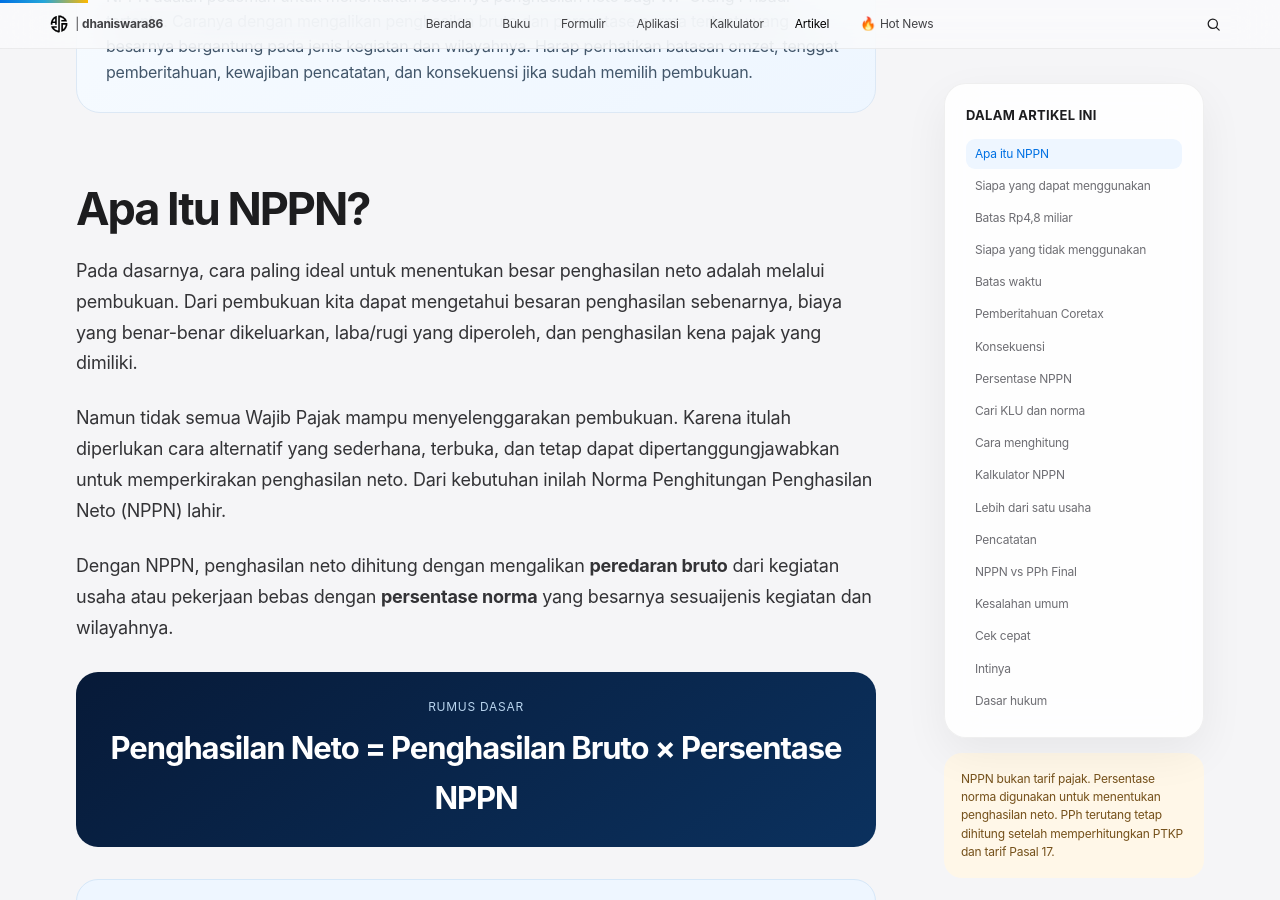
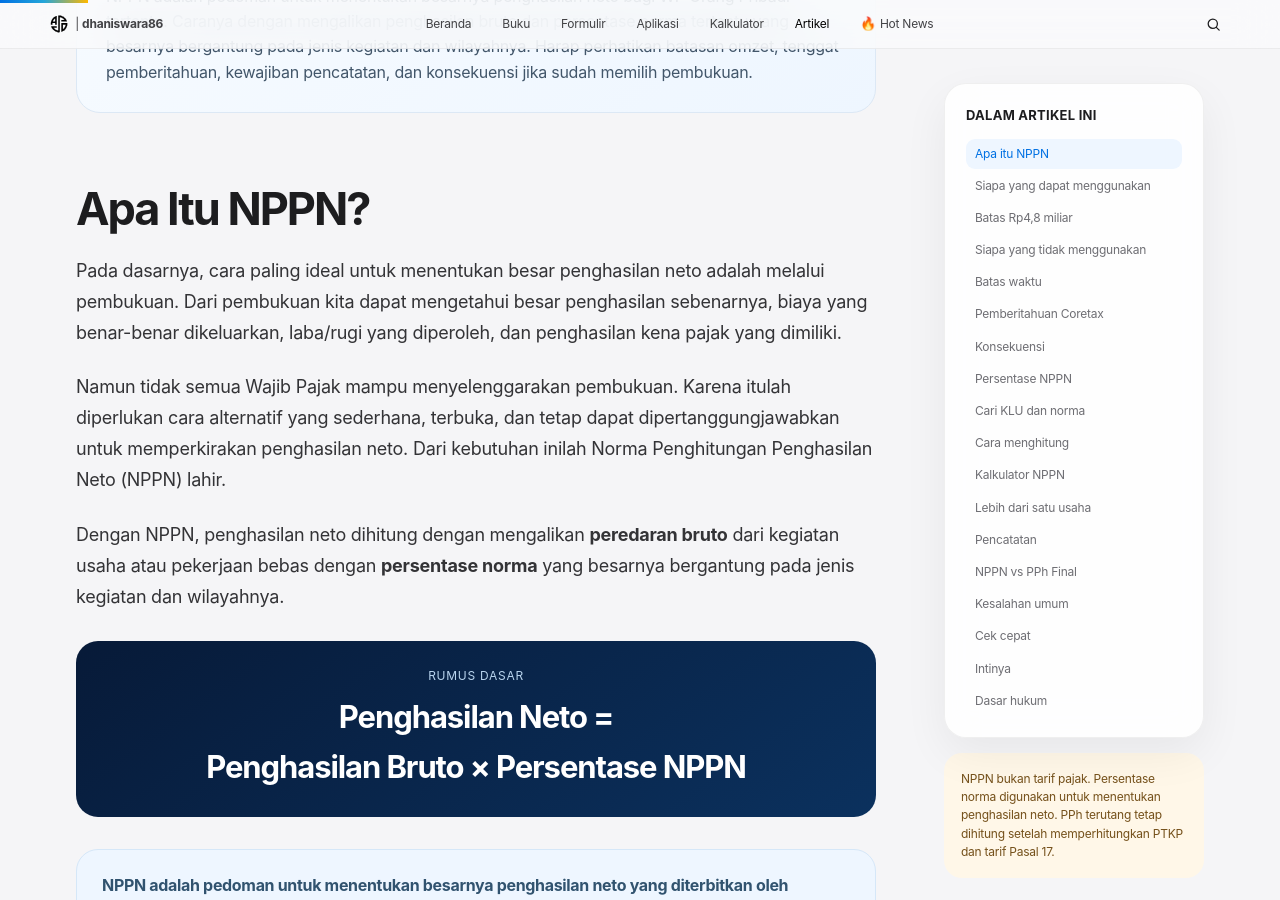
Before and after one commit to dhaniswara86/dhaniswara86.github.io, a Jekyll site: the page built from _artikel/nppn.md, in a window 1280 px wide and 900 px high, scrolled down 1123 px. Built offline with Jekyll 4.4.1, drawn with Linux system fonts in a browser that asks for light colours.

Commit message:
Update nppn.md

```diff
--- a/_artikel/nppn.md
+++ b/_artikel/nppn.md
@@ -65,17 +65,17 @@ custom_js:
 <h2>Apa Itu NPPN?</h2>
 
 <p>
-Pada dasarnya, cara paling ideal untuk menentukan besar penghasilan neto adalah melalui pembukuan. Dari pembukuan kita dapat mengetahui besaran penghasilan sebenarnya, biaya yang benar-benar dikeluarkan, laba/rugi yang diperoleh, dan penghasilan kena pajak yang dimiliki. </p>
+Pada dasarnya, cara paling ideal untuk menentukan besar penghasilan neto adalah melalui pembukuan. Dari pembukuan kita dapat mengetahui besar penghasilan sebenarnya, biaya yang benar-benar dikeluarkan, laba/rugi yang diperoleh, dan penghasilan kena pajak yang dimiliki. </p>
 
 <p> Namun tidak semua Wajib Pajak mampu menyelenggarakan pembukuan. Karena itulah diperlukan cara alternatif yang sederhana, terbuka, dan tetap dapat dipertanggungjawabkan untuk memperkirakan penghasilan neto. Dari kebutuhan inilah Norma Penghitungan Penghasilan Neto (NPPN) lahir. </p>
 
 <p>
-Dengan NPPN, penghasilan neto dihitung dengan mengalikan <strong>peredaran bruto</strong> dari kegiatan usaha atau pekerjaan bebas dengan <strong>persentase norma</strong> yang besarnya sesuaijenis kegiatan dan wilayahnya.
+Dengan NPPN, penghasilan neto dihitung dengan mengalikan <strong>peredaran bruto</strong> dari kegiatan usaha atau pekerjaan bebas dengan <strong>persentase norma</strong> yang besarnya bergantung pada jenis kegiatan dan wilayahnya.
 </p>
 
 <div class="jk-formula-box">
 <span>Rumus dasar</span>
-<strong>Penghasilan Neto = Penghasilan Bruto × Persentase NPPN</strong>
+<strong>Penghasilan Neto = <br>Penghasilan Bruto × Persentase NPPN</strong>
 </div>
 
 <div class="jk-callout jk-callout-blue">
```
